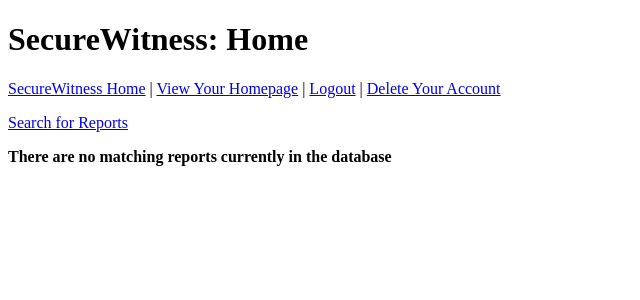
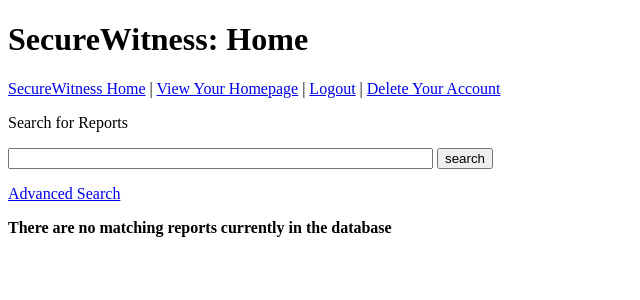
Before and after one commit to cephalopodMD/SecureWitness, a Django app: page /app/ in a window 1280 px wide. Shown: the top 300 px of the page, without its empty margins (0-640 px from the left). Run offline with Django 3.2, Linux system fonts and the light colour scheme; the visitor is signed in with stand-in values (Sample User, id 1); data that the repository does not hold is empty; parts of the project's set-up code (start-up, migrations or seed data) failed here and were passed over.

Commit message:
Made edits to searching

```diff
--- a/app/views.py
+++ b/app/views.py
@@ -300,39 +300,43 @@ def delete_file(request, report_slug, file_slug):
 
 @login_required
 def search(request):
+
     if request.method == 'POST':
         reports = Report.objects.filter(private=False)
+        basic_text = request.POST.get('search')
+        if basic_text:
+            # POST request from basic search
+            return render(request, 'app/home.html', {'reports': reports})
+        else:
+            # POST request from advanced search
+            short = request.POST.get('shortDesc', None)
+            if short:
+                shortWords = short.split()
+                for word in shortWords:
+                    reports = reports.filter(shortDesc__icontains=word)
+            long = request.POST.get('detailedDesc', None)
+            if long:
+                longWords = long.split()
+                for word in longWords:
+                    reports = reports.filter(detailedDesc__icontains=word)
 
-        short = request.POST.get('shortDesc', None)
-        if short:
-            shortWords = short.split()
-            for word in shortWords:
-                reports = reports.filter(shortDesc__icontains=word)
+            keywords = request.POST.get('keywords', None)
+            if keywords:
+                keywordWords = keywords.split()
+                for word in keywordWords:
+                    reports = reports.filter(keywords__icontains=word)
 
-        long = request.POST.get('detailedDesc', None)
-        if long:
-            longWords = long.split()
-            for word in longWords:
-                reports = reports.filter(detailedDesc__icontains=word)
+            location = request.POST.get('location', None)
+            if location:
+                reports = reports.filter(location__icontains=location)
 
-        keywords = request.POST.get('keywords', None)
-        if keywords:
-            keywordWords = keywords.split()
-            for word in keywordWords:
-                reports = reports.filter(keywords__icontains=word)
+            dateOfIncident = request.POST.get('dateOfIncident', None)
+            if dateOfIncident:
+                reports = reports.filter(dateOfIndicent=dateOfIncident)
 
-        location = request.POST.get('location', None)
-        if location:
-            reports = reports.filter(location__icontains=location)
-
-        dateOfIncident = request.POST.get('dateOfIncident', None)
-        if dateOfIncident:
-            reports = reports.filter(dateOfIndicent=dateOfIncident)
-
-        return render(request, 'app/home.html', {'reports': reports})
-
+            return render(request, 'app/home.html', {'reports': reports})
     else:
-       form = SearchForm()
+        form = SearchForm()
 
     return render(request, 'app/search.html', {'form': form})
 
--- a/templates/app/copymove_report.html
+++ b/templates/app/copymove_report.html
@@ -11,7 +11,6 @@
             <h1>Copy Report</h1>
         {% endif %}
 
-        <!-- This line determines whether to call the add_report or edit_report view -->
         <form id="folder_form" method="post" {% if move %} action="/app/user/{{user.username}}/report/{{ report.id }}/move/" {% else %} action="/app/user/{{user.username}}/report/{{ report.id }}/copy/" {% endif %}/>
 
             {% csrf_token %}
@@ -26,7 +25,6 @@
                 <br />
             {% endfor %}
 
-            <!-- This line determines whether to display a "File Report" or a "Save" button -->
             <br/><input type="submit" value="Done"/> <button type="button" onclick="window.location = '/app/user/{{user.username}}/'">Cancel</button>
         </form>
     </body>
--- a/templates/app/home.html
+++ b/templates/app/home.html
@@ -16,9 +16,13 @@
              |
             <a href="/app/user/{{user.username}}/delete_account/">Delete Your Account</a><br />
             </p>
-            <p>
-            <a href="/app/search/">Search for Reports</a>
-            </p>
+
+            <p>Search for Reports</p>
+            <form id="login_form" method="post" action="/app/login/">
+                {% csrf_token %}
+                <input type="text" name="search" value="" size="50" /> <input type="submit" value="search" />
+            </form>
+            <p><a href="/app/search/">Advanced Search</a></p>
 
             {% if reports %}
 
```
